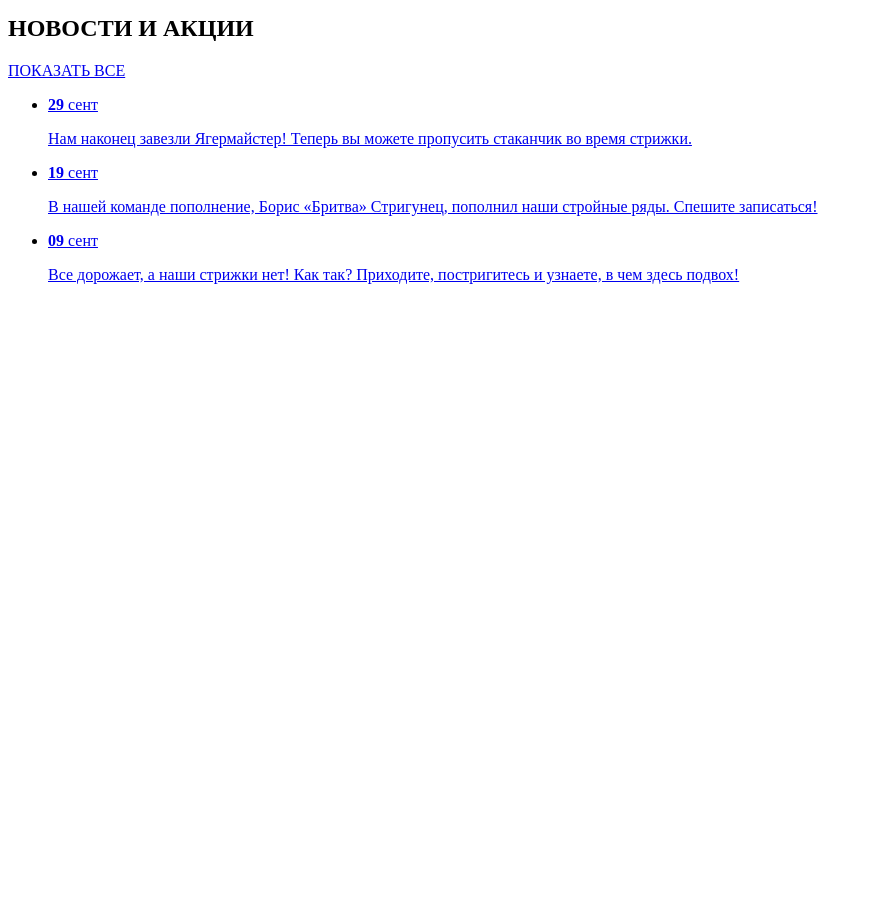
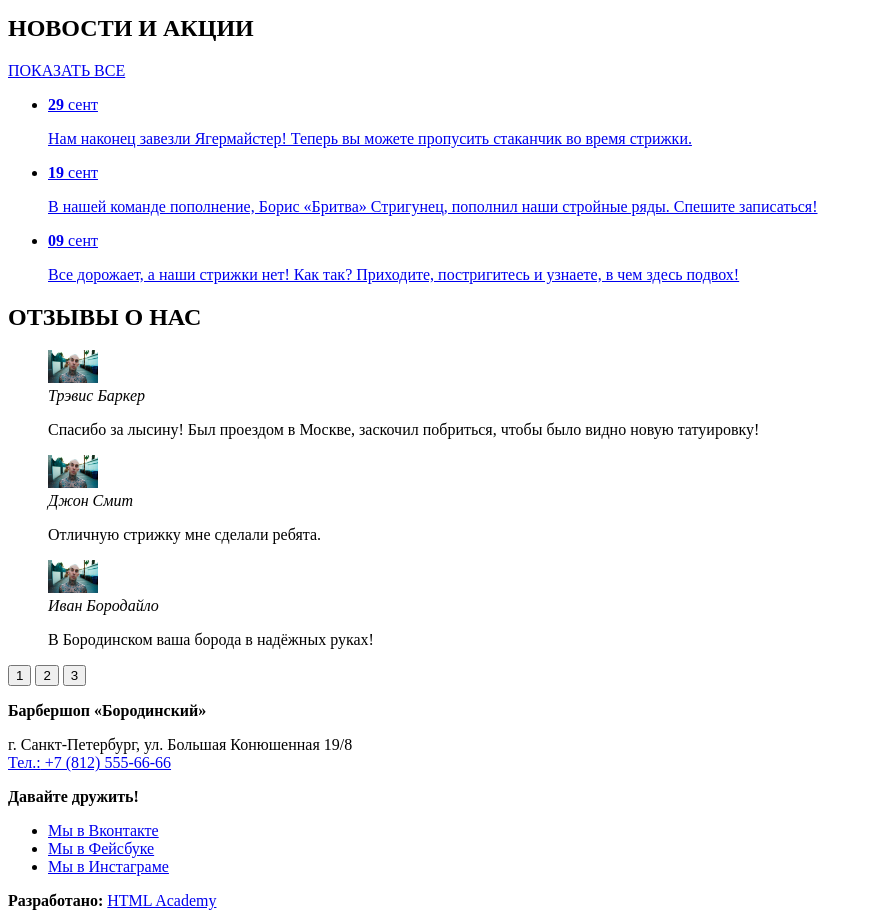
Before and after one commit to Alexlmth/borodinski, a website: page source/index.html in a window 1280 px wide. Shown: the part 1071-1989 px from the top of the page, without its empty margins (0-873 px from the left). Before the commit the page ends 1371 px from the top, so only its background shows below. Drawn offline with Linux system fonts and the light colour scheme.

Commit message:
first Update

```diff
--- a/source/index.html
+++ b/source/index.html
@@ -93,7 +93,7 @@
       <section class="advantages">
         <div class="advantages__wrapper slider">
           <h2 class="visually-headden"> Приемущества</h2>
-          <ul class="advantages__list">
+          <ul class="advantages__list slider__list">
             <li class="advantages__item advantages__item--fast slider__item">
               <h3 class="advantages__title">Быстро</h3>
               <p class="advantages__description">Мы делаем свою работу быстро!
@@ -165,7 +165,70 @@
 
         </div>
       </section>
+      <section class="reviews">
+        <div class="reviews__wrapper slider">
+          <h2 class="reviews__title">ОТЗЫВЫ О НАС</h2>
+          <div class="reviews__list slider__list">
+            <blockquote class="reviews__item slider__item">
+              <img class="reviews__author-image" src="img/picture-travis-mobile@1x.jpg" width="50" height="33" alt="Фото Трэвиса Баркера">
+              <div class="reviews__author-info">
+                <cite class="reviews__author-name">Трэвис Баркер</cite>
+                <p class="reviews__text">Спасибо за лысину! Был проездом в Москве, заскочил побриться, чтобы было видно новую татуировку!</p>
+              </div>
+            </blockquote>
+            <blockquote class="reviews__item slider__item">
+              <img class="reviews__author-image" src="img/picture-travis-mobile@1x.jpg" width="50" height="33" alt="Фото Джона Смита">
+              <div class="reviews__author-info">
+                <cite class="reviews__author-name">Джон Смит</cite>
+                <p class="reviews__text">Отличную стрижку мне сделали ребята.</p>
+              </div>
+            </blockquote>
+            <blockquote class="reviews__item slider__item">
+              <img class="reviews__author-image" src="img/picture-travis-mobile@1x.jpg" width="50" height="33" alt="Фото Ивана Бородайло">
+              <div class="reviews__author-info">
+                <cite class="reviews__author-name">Иван Бородайло</cite>
+                <p class="reviews__text">В Бородинском ваша борода в надёжных руках!</p>
+              </div>
+            </blockquote>
+          </div>
+          <p class="areviews__toggles slider__toggles">
+            <button class="slider__toggle slider__toggle--current" type="button">1</button>
+            <button class="slider__toggle" type="button">2</button>
+            <button class="slider__toggle" type="button">3</button>
+          </p>
+        </div>
+      </section>
     </main>
-
+    <footer class="page-footer">
+      <div class="page-footer__wrapper">
+        <div class="page-footer__contacts contacts">
+          <b class="contacts__title">Барбершоп «Бородинский»</b>
+          <p class="contacts__text">
+            г. Санкт-Петербург, ул. Большая Конюшенная 19/8<br>
+            <a class="contacts__phone" href="tel:+78125556666">
+              <span class="contacts__phone-mobile">Тел.:</span> +7 (812) 555-66-66
+            </a>
+          </p>
+        </div>
+        <div class="page-footer__social social">
+          <b class="social__title">Давайте дружить!</b>
+          <ul class="social__list">
+            <li class="social__item">
+              <a class="social__link social__link--vkontakte" href="https://vk.com/htmlacademy">Мы в Вконтакте</a>
+            </li>
+            <li class="social__item">
+              <a class="social__link social__link--facebook" href="https://www.facebook.com/htmlacademy">Мы в Фейсбуке</a>
+            </li>
+            <li class="social__item">
+              <a class="social__link social__link--instagram" href="https://www.instagram.com/htmlacademy">Мы в Инстаграме</a>
+            </li>
+          </ul>
+        </div>
+        <div class="page-footer__copyright copyright">
+          <b class="copyright__text">Разработано:</b>
+          <a class="copyright__link" href="https://htmlacademy.ru/intensive/adaptive">HTML Academy</a>
+        </div>
+      </div>
+    </footer>
   </body>
 </html>
```
Also changed, not shown: source/img/picture-travis-mobile@1x.jpg (added).
